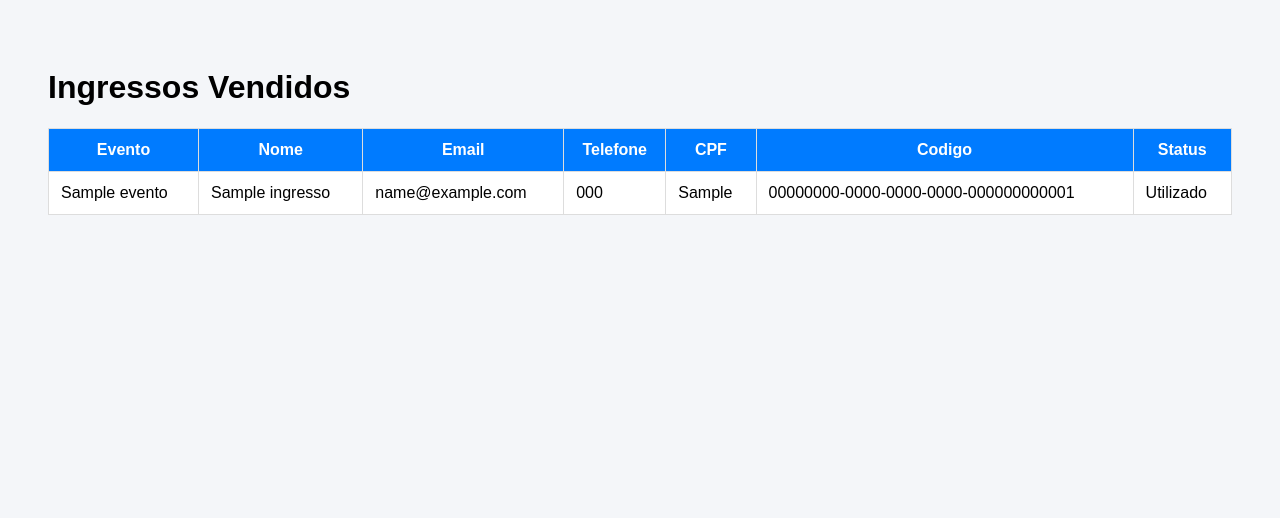
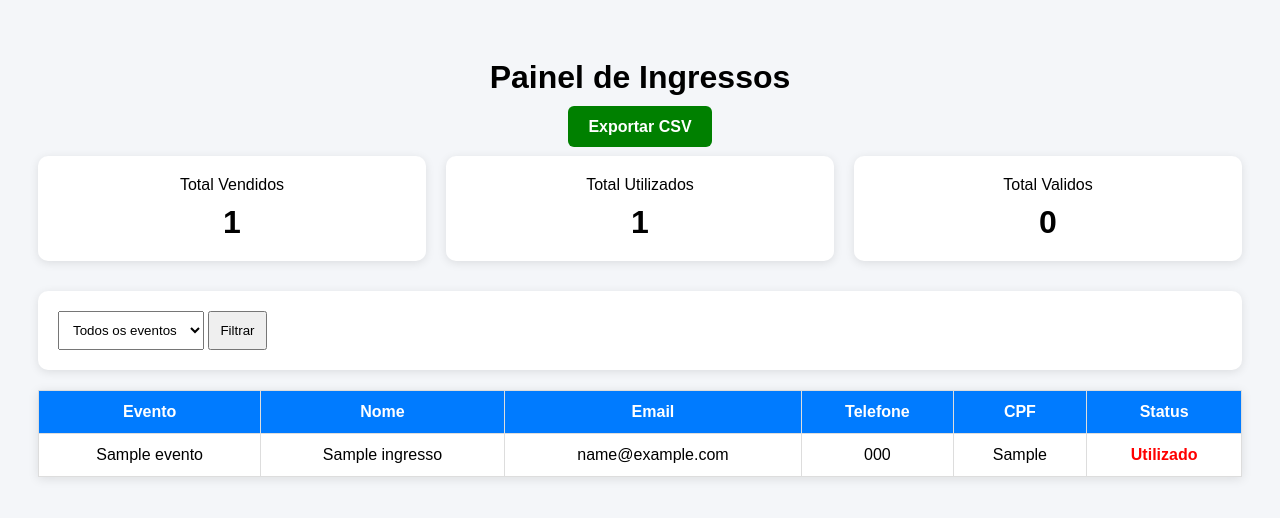
Before and after one commit to eriveltonjose/sistema-ingressos, a Django app: page /vendidos/ in a window 1280 px wide. Shown: the top 518 px of the page. Run offline with Django 4.2, Linux system fonts and the light colour scheme; tables that the repository leaves empty hold one stand-in row (values such as "Sample post").

Commit message:
Sistema de ingressos completo com PDF, QR Code, estoque e envio de email

```diff
--- a/ingressos/templates/ingressos/ingressos_vendidos.html
+++ b/ingressos/templates/ingressos/ingressos_vendidos.html
@@ -3,30 +3,81 @@
 
 <head>
     <meta charset="UTF-8">
-    <title>Ingressos Vendidos</title>
+    <title>Painel de Ingressos</title>
 
     <style>
 
         body{
             font-family:Arial;
             background:#f4f6f9;
-            padding:40px;
+            padding:30px;
+        }
+
+        h1{
+            text-align:center;
+        }
+
+        .cards{
+            display:flex;
+            gap:20px;
+            margin-bottom:30px;
+            flex-wrap:wrap;
+        }
+
+        .card{
+            background:white;
+            padding:20px;
+            border-radius:10px;
+            flex:1;
+            min-width:220px;
+            box-shadow:0 2px 10px rgba(0,0,0,0.1);
+            text-align:center;
+        }
+
+        .numero{
+            font-size:32px;
+            font-weight:bold;
+            margin-top:10px;
         }
 
         table{
             width:100%;
             background:white;
             border-collapse:collapse;
+            box-shadow:0 2px 10px rgba(0,0,0,0.1);
         }
 
         th, td{
             padding:12px;
             border:1px solid #ddd;
+            text-align:center;
         }
 
         th{
             background:#007bff;
             color:white;
+        }
+
+        .ok{
+            color:green;
+            font-weight:bold;
+        }
+
+        .erro{
+            color:red;
+            font-weight:bold;
+        }
+
+        .filtro{
+            margin-bottom:20px;
+            background:white;
+            padding:20px;
+            border-radius:10px;
+            box-shadow:0 2px 10px rgba(0,0,0,0.1);
+        }
+
+        select, button{
+            padding:10px;
         }
 
     </style>
@@ -35,7 +86,72 @@
 
 <body>
 
-<h1>Ingressos Vendidos</h1>
+<h1>Painel de Ingressos</h1>
+
+<div style="text-align:center; margin-bottom:20px;">
+
+    <a href="/exportar-csv/?evento={{ evento_id }}"
+       style="
+            background:green;
+            color:white;
+            padding:12px 20px;
+            text-decoration:none;
+            border-radius:6px;
+            font-weight:bold;
+       ">
+        Exportar CSV
+    </a>
+
+</div>
+
+<div class="cards">
+
+    <div class="card">
+        <div>Total Vendidos</div>
+        <div class="numero">{{ total_vendidos }}</div>
+    </div>
+
+    <div class="card">
+        <div>Total Utilizados</div>
+        <div class="numero">{{ total_utilizados }}</div>
+    </div>
+
+    <div class="card">
+        <div>Total Validos</div>
+        <div class="numero">{{ total_validos }}</div>
+    </div>
+
+</div>
+
+<div class="filtro">
+
+    <form method="GET">
+
+        <select name="evento">
+
+            <option value="">Todos os eventos</option>
+
+            {% for evento in eventos %}
+
+                <option value="{{ evento.id }}"
+                    {% if evento_id == evento.id|stringformat:"s" %}
+                        selected
+                    {% endif %}
+                >
+                    {{ evento.nome }}
+                </option>
+
+            {% endfor %}
+
+        </select>
+
+        <button type="submit">
+            Filtrar
+        </button>
+
+    </form>
+
+</div>
 
 <table>
 
@@ -45,7 +161,6 @@
         <th>Email</th>
         <th>Telefone</th>
         <th>CPF</th>
-        <th>Codigo</th>
         <th>Status</th>
     </tr>
 
@@ -63,14 +178,12 @@
 
         <td>{{ ingresso.cpf }}</td>
 
-        <td>{{ ingresso.codigo }}</td>
-
         <td>
 
             {% if ingresso.usado %}
-                Utilizado
+                <span class="erro">Utilizado</span>
             {% else %}
-                Valido
+                <span class="ok">Valido</span>
             {% endif %}
 
         </td>
--- a/ingressos/urls.py
+++ b/ingressos/urls.py
@@ -9,4 +9,6 @@ urlpatterns = [
     path('validar/<uuid:codigo>/', views.validar_ingresso, name='validar_ingresso'),
     path('sucesso-compra/', views.sucesso_compra, name='sucesso_compra'),
     path('baixar-pdf/', views.baixar_pdf_ingressos, name='baixar_pdf_ingressos'),
+    path('exportar-csv/', views.exportar_csv, name='exportar_csv'),
+    path('testar-email/', views.testar_email, name='testar_email'),
 ]
--- a/ingressos/views.py
+++ b/ingressos/views.py
@@ -9,6 +9,12 @@ import qrcode
 from io import BytesIO
 from django.core.files.base import ContentFile
 import base64
+from django.contrib import messages
+import csv
+from django.http import HttpResponse
+from django.core.mail import EmailMessage
+from django.core.mail import send_mail
+from django.conf import settings
 
 def lista_eventos(request):
     eventos = Evento.objects.all()
@@ -19,6 +25,9 @@ def comprar_ingresso(request, evento_id):
 
     evento = get_object_or_404(Evento, id=evento_id)
 
+    vendidos = Ingresso.objects.filter(evento=evento).count()
+    disponiveis = evento.quantidade_total - vendidos
+
     if request.method == 'POST':
 
         nome = request.POST.get('nome')
@@ -26,6 +35,21 @@ def comprar_ingresso(request, evento_id):
         telefone = request.POST.get('telefone')
         cpf = request.POST.get('cpf')
         quantidade = int(request.POST.get('quantidade', 1))
+
+        if quantidade > disponiveis:
+            messages.error(
+                request,
+                f'Quantidade indisponivel. Restam apenas {disponiveis} ingresso(s).'
+            )
+
+            return render(
+                request,
+                'ingressos/comprar_ingresso.html',
+                {
+                    'evento': evento,
+                    'disponiveis': disponiveis
+                }
+            )
 
         ingressos_criados = []
 
@@ -42,10 +66,20 @@ def comprar_ingresso(request, evento_id):
 
         ids = ",".join(str(id) for id in ingressos_criados)
 
+        ingressos_para_email = Ingresso.objects.filter(id__in=ingressos_criados)
+
+        enviar_email_ingressos(ingressos_para_email, email)
+
         return redirect(f'/sucesso-compra/?ids={ids}')
 
-    return render(request, 'ingressos/comprar_ingresso.html', {'evento': evento})
-
+    return render(
+        request,
+        'ingressos/comprar_ingresso.html',
+        {
+            'evento': evento,
+            'disponiveis': disponiveis
+        }
+    )
 
 def ingresso_sucesso(request, ingresso_id):
 
@@ -68,12 +102,32 @@ def ingresso_sucesso(request, ingresso_id):
 
 def ingressos_vendidos(request):
 
+    evento_id = request.GET.get('evento')
+
+    eventos = Evento.objects.all()
+
     ingressos = Ingresso.objects.all().order_by('-criado_em')
+
+    if evento_id:
+        ingressos = ingressos.filter(evento_id=evento_id)
+
+    total_vendidos = ingressos.count()
+
+    total_utilizados = ingressos.filter(usado=True).count()
+
+    total_validos = ingressos.filter(usado=False).count()
 
     return render(
         request,
         'ingressos/ingressos_vendidos.html',
-        {'ingressos': ingressos}
+        {
+            'ingressos': ingressos,
+            'eventos': eventos,
+            'evento_id': evento_id,
+            'total_vendidos': total_vendidos,
+            'total_utilizados': total_utilizados,
+            'total_validos': total_validos
+        }
     )
 def validar_ingresso(request, codigo):
 
@@ -177,4 +231,127 @@ def baixar_pdf_ingressos(request):
     p.save()
 
     return response
+def exportar_csv(request):
+
+    evento_id = request.GET.get('evento')
+
+    ingressos = Ingresso.objects.all()
+
+    if evento_id:
+        ingressos = ingressos.filter(evento_id=evento_id)
+
+    response = HttpResponse(content_type='text/csv')
+
+    response['Content-Disposition'] = 'attachment; filename="ingressos.csv"'
+
+    writer = csv.writer(response)
+
+    writer.writerow([
+        'Evento',
+        'Nome',
+        'Email',
+        'Telefone',
+        'CPF',
+        'Status'
+    ])
+
+    for ingresso in ingressos:
+
+        status = 'Utilizado' if ingresso.usado else 'Valido'
+
+        writer.writerow([
+            ingresso.evento.nome,
+            ingresso.nome_comprador,
+            ingresso.email,
+            ingresso.telefone,
+            ingresso.cpf,
+            status
+        ])
+
+    return response
+def testar_email(request):
+
+    send_mail(
+        'Teste Sistema de Ingressos',
+        'Seu sistema de envio de e-mail esta funcionando!',
+        settings.EMAIL_HOST_USER,
+        ['erivelton.jose@ambr.org.br'],
+        fail_silently=False,
+    )
+
+    return HttpResponse('E-mail enviado com sucesso!')
+def gerar_pdf_ingressos_bytes(ingressos):
+
+    buffer_pdf = BytesIO()
+
+    p = canvas.Canvas(buffer_pdf, pagesize=A4)
+    largura, altura = A4
+
+    for ingresso in ingressos:
+
+        url_validacao = f"http://192.168.15.3:8000/validar/{ingresso.codigo}/"
+
+        qr = qrcode.make(url_validacao)
+
+        buffer_qr = BytesIO()
+        qr.save(buffer_qr, format='PNG')
+        buffer_qr.seek(0)
+
+        p.setFont("Helvetica-Bold", 22)
+        p.drawCentredString(largura / 2, altura - 80, "INGRESSO DO EVENTO")
+
+        p.setFont("Helvetica-Bold", 18)
+        p.drawCentredString(largura / 2, altura - 130, ingresso.evento.nome)
+
+        p.setFont("Helvetica", 13)
+        p.drawCentredString(largura / 2, altura - 180, f"Comprador: {ingresso.nome_comprador}")
+        p.drawCentredString(largura / 2, altura - 205, f"CPF: {ingresso.cpf}")
+        p.drawCentredString(largura / 2, altura - 230, f"Codigo: {ingresso.codigo}")
+
+        p.drawImage(
+            ImageReader(buffer_qr),
+            largura / 2 - 90,
+            altura - 460,
+            width=180,
+            height=180
+        )
+
+        p.setFont("Helvetica", 10)
+        p.drawCentredString(largura / 2, altura - 500, "Apresente este QR Code na entrada do evento.")
+
+        p.showPage()
+
+    p.save()
+
+    buffer_pdf.seek(0)
+
+    return buffer_pdf.getvalue()
+def enviar_email_ingressos(ingressos, email_destino):
+
+    pdf = gerar_pdf_ingressos_bytes(ingressos)
+
+    assunto = 'Seus ingressos foram gerados'
+
+    mensagem = '''
+Olá!
+
+Sua compra foi registrada com sucesso.
+
+Segue em anexo o PDF com seus ingressos e QR Codes.
+
+Apresente o QR Code na entrada do evento.
+
+Obrigado!
+'''
+
+    email = EmailMessage(
+        assunto,
+        mensagem,
+        settings.DEFAULT_FROM_EMAIL,
+        [email_destino],
+    )
+
+    email.attach('ingressos.pdf', pdf, 'application/pdf')
+
+    email.send()
 # Create your views here.
```
Also changed, not shown: config/settings.py (+14 -0 lines), ingressos/templates/ingressos/comprar_ingresso.html (+26 -5 lines), 1 other file.
